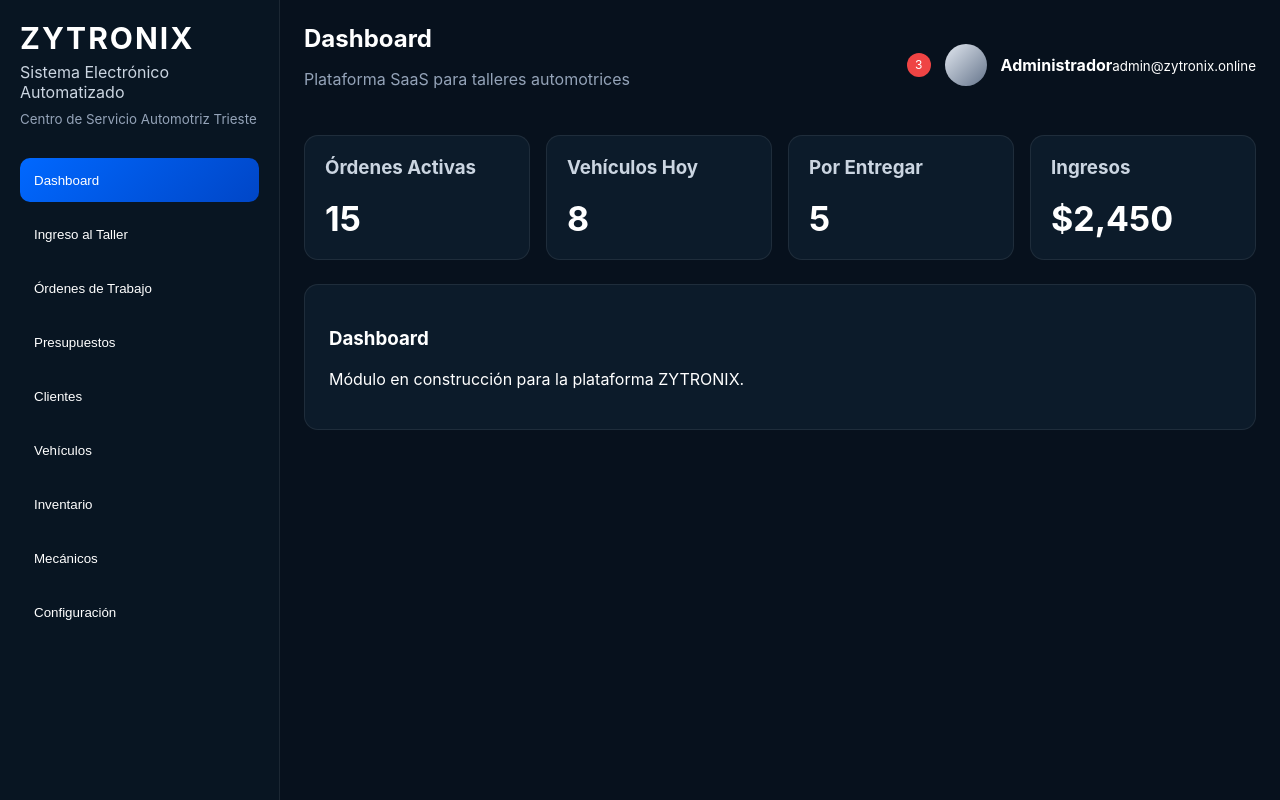
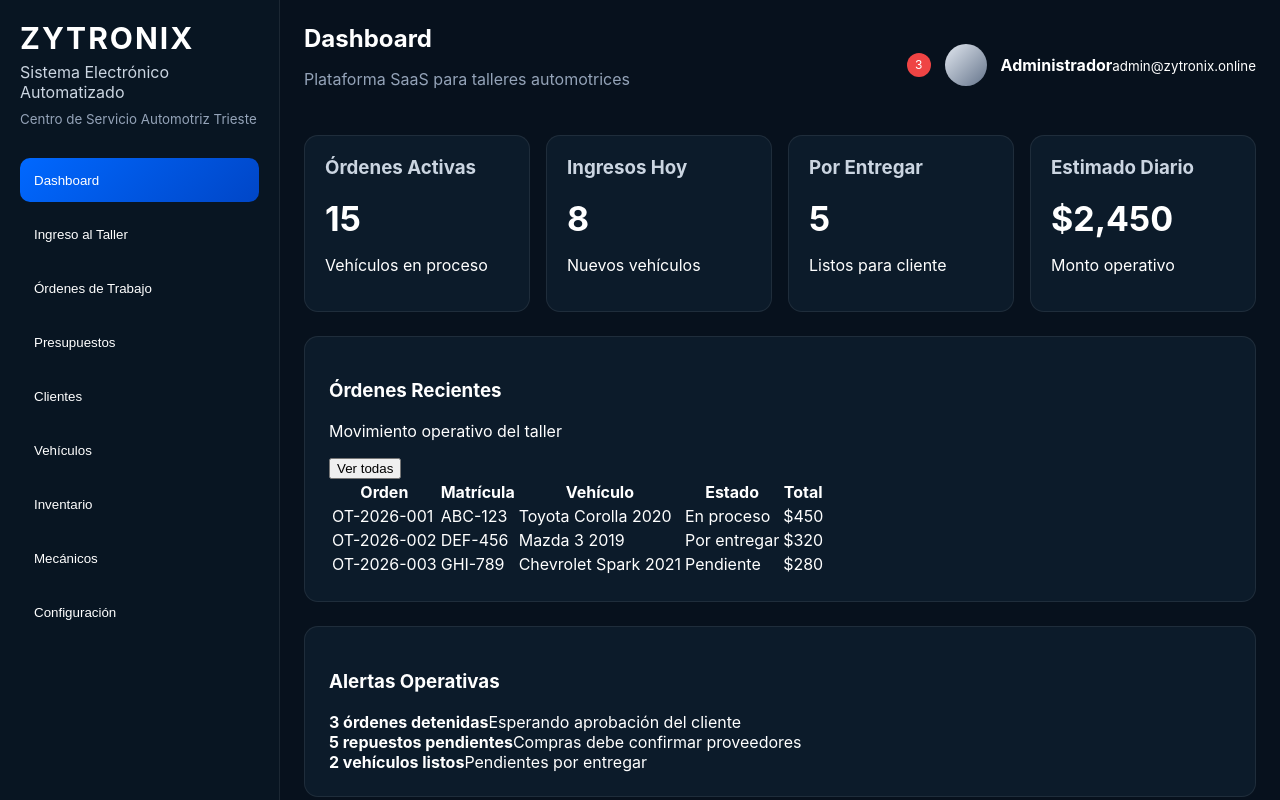
Before and after one commit to TiendaCompu/Trieste-App, a React app in the folder frontend/: page / in a window 1280 px wide. Shown: the top 800 px of the page. Built offline with nearby package versions, Linux system fonts and the light colour scheme; the HTML template or start-up script is replaced by a standard one.

Commit message:
Connect dashboard and shared layout components

```diff
--- a/frontend/src/App.jsx
+++ b/frontend/src/App.jsx
@@ -1,87 +1,27 @@
 import React, { useState } from 'react';
-
-const menu = [
-  'Dashboard',
-  'Ingreso al Taller',
-  'Órdenes de Trabajo',
-  'Presupuestos',
-  'Clientes',
-  'Vehículos',
-  'Inventario',
-  'Mecánicos',
-  'Configuración'
-];
+import Sidebar from './components/Sidebar.jsx';
+import Topbar from './components/Topbar.jsx';
+import Dashboard from './pages/Dashboard.jsx';
+import { modules } from './data/modules.js';
 
 export default function App() {
   const [active, setActive] = useState('Dashboard');
 
   return (
     <div className="layout">
-      <aside className="sidebar">
-        <div className="brand">
-          <h1>ZYTRONIX</h1>
-          <p>Sistema Electrónico Automatizado</p>
-          <small>Centro de Servicio Automotriz Trieste</small>
-        </div>
-
-        <nav>
-          {menu.map(item => (
-            <button
-              key={item}
-              className={active === item ? 'active' : ''}
-              onClick={() => setActive(item)}
-            >
-              {item}
-            </button>
-          ))}
-        </nav>
-      </aside>
+      <Sidebar modules={modules} active={active} onChange={setActive} />
 
       <main className="content">
-        <header className="topbar">
-          <div>
-            <h2>{active}</h2>
-            <p>Plataforma SaaS para talleres automotrices</p>
-          </div>
+        <Topbar title={active} />
 
-          <div className="userbox">
-            <span className="badge">3</span>
-            <div className="avatar"></div>
-            <div>
-              <strong>Administrador</strong>
-              <small>admin@zytronix.online</small>
-            </div>
-          </div>
-        </header>
-
-        <section className="cards">
-          <div className="card">
-            <h3>Órdenes Activas</h3>
-            <strong>15</strong>
-          </div>
-
-          <div className="card">
-            <h3>Vehículos Hoy</h3>
-            <strong>8</strong>
-          </div>
-
-          <div className="card">
-            <h3>Por Entregar</h3>
-            <strong>5</strong>
-          </div>
-
-          <div className="card">
-            <h3>Ingresos</h3>
-            <strong>$2,450</strong>
-          </div>
-        </section>
-
-        <section className="panel">
-          <h3>{active}</h3>
-          <p>
-            Módulo en construcción para la plataforma ZYTRONIX.
-          </p>
-        </section>
+        {active === 'Dashboard' ? (
+          <Dashboard />
+        ) : (
+          <section className="panel">
+            <h3>{active}</h3>
+            <p>Módulo en construcción para la plataforma ZYTRONIX.</p>
+          </section>
+        )}
       </main>
     </div>
   );
```
